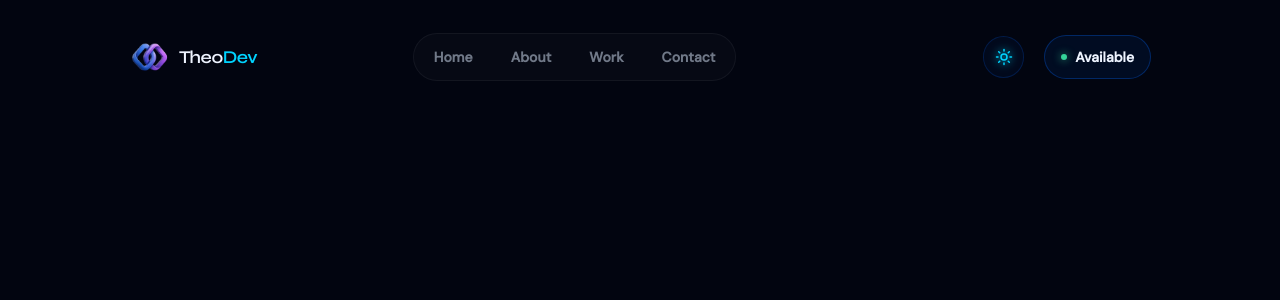
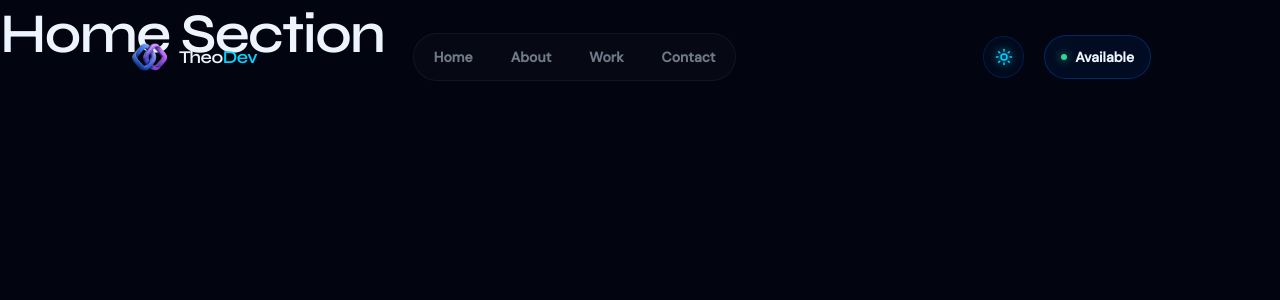
Before and after one commit to athanasios-theodorou/TheoDev-Portfolio, a React (Vite) app: page / in a window 1280 px wide. Shown: the top 300 px of the page. Built offline with nearby package versions, Linux system fonts and the light colour scheme.

Commit message:
Setup App routing and home section entry point

```diff
--- a/src/App.jsx
+++ b/src/App.jsx
@@ -3,7 +3,7 @@ import { Navbar } from "./components/layout/Navbar/Navbar.jsx";
 // import { Footer } from "./components/layout/Footer";
 
 // Sections
-// import { Hero } from "./components/sections/Hero/Hero.jsx";
+import { Home } from "./components/sections/Home/Home.jsx";
 // import { About } from "./components/sections/About/About.jsx";
 // import { Work } from "./components/sections/Work/Work.jsx";
 // import { Contact } from "./components/sections/Contact/Contact.jsx";
@@ -13,8 +13,8 @@ export const App = () => {
     <>
       <Navbar />
       <main>
-        {/* <Hero />
-        <About />
+        <Home />
+        {/* <About />
         <Work />
         <Contact /> */}
       </main>
--- a/src/components/sections/Home/Home.jsx
+++ b/src/components/sections/Home/Home.jsx
@@ -0,0 +1,3 @@
+export const Home = () => {
+  return <h1>Home Section</h1>;
+};
```
